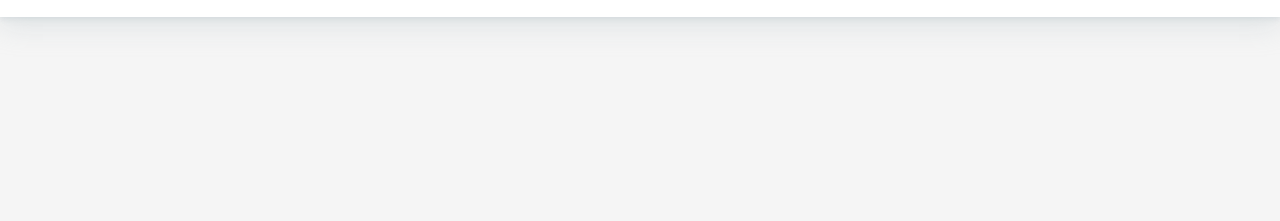
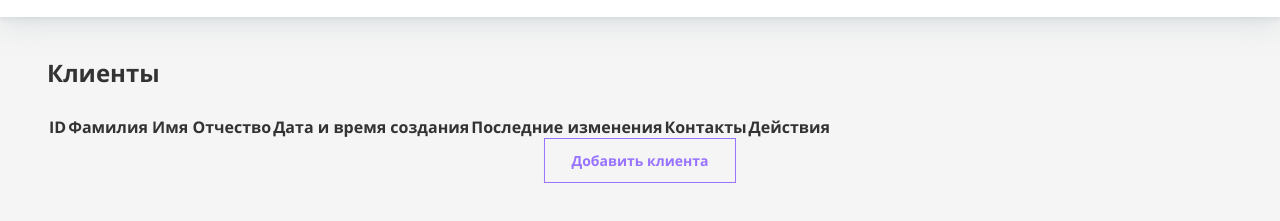
Before and after one commit to nomadcharm/skillbus, a plain HTML site: page crm-frontend/index.html in a window 1280 px wide. Shown: the part 73-294 px from the top of the page. Drawn offline with Linux system fonts and the light colour scheme.

Commit message:
table layout

```diff
--- a/crm-frontend/css/components/global.css
+++ b/crm-frontend/css/components/global.css
@@ -11,3 +11,9 @@
   padding: 0 20px;
   width: min(100%, 1226px);
 }
+
+.section-title {
+  font-size: 24px;
+  font-weight: 700;
+  line-height: 32.68px;
+}
--- a/crm-frontend/css/components/settings.css
+++ b/crm-frontend/css/components/settings.css
@@ -5,6 +5,8 @@ html {
 *,
 *::after,
 *::before {
+  margin: 0;
+  padding: 0;
   box-sizing: border-box;
 }
 
--- /dev/null
+++ b/crm-frontend/css/components/table.css
@@ -0,0 +1,71 @@
+.table {
+  margin-bottom: 36px;
+  width: 100%;
+}
+
+.table__head {
+  background-color: transparent;
+}
+
+.table__head-cell {
+  padding-bottom: 6px;
+  font-size: 12px;
+  font-weight: 400;
+  line-height: 16.34px;
+  text-align: left;
+  color: var(--clr-silver-chalice);
+}
+
+.table__head-cell--id {
+  padding-left: 18px;
+  width: 8.5%;
+  text-transform: uppercase;
+  color: var(--clr-heliotrope);
+  cursor: pointer;
+}
+
+.table__head-cell--name {
+  width: 31.1%;
+  cursor: pointer;
+}
+
+.table__head-cell--date-created {
+  width: 14.7%;
+  cursor: pointer;
+
+}
+
+.table__head-cell--date-edited {
+  width: 14.6%;
+  cursor: pointer;
+}
+
+.table__head-cell--contacts {
+  width: 13.6%;
+
+}
+
+.table__head-cell--actions {
+  width: 17.8%;
+
+}
+
+.table__body {
+  background-color: var(--clr-white);
+}
+
+.table__body-cell {
+  font-size: 14px;
+  font-weight: 400;
+  line-height: 19.07px;
+  text-align: left;
+}
+
+.table__body-cell--id {
+  padding-left: 18px;
+  padding-top: 22px;
+  padding-bottom: 22px;
+  font-size: 12px;
+  line-height: 16.34px;
+  color: var(--clr-silver-chalice);
+}
--- /dev/null
+++ b/crm-frontend/css/components/tableSection.css
@@ -0,0 +1,23 @@
+.clients {
+  padding-top: 40px;
+  padding-bottom: 40px;
+}
+
+.clients__title {
+  margin-bottom: 26px;
+}
+
+.clients__add-btn {
+  position: relative;
+  left: 50%;
+  display: flex;
+  align-items: center;
+  gap: 10px;
+  padding: 12px 26.5px;
+  border: 1px solid var(--clr-heliotrope);
+  font-size: 14px;
+  font-weight: 600;
+  line-height: 19px;
+  color: var(--clr-heliotrope);
+  transform: translate(-50%);
+}
--- a/crm-frontend/css/main.css
+++ b/crm-frontend/css/main.css
@@ -3,3 +3,5 @@
 @import "./components/settings.css";
 @import "./components/global.css";
 @import "./components/header.css";
+@import "./components/tableSection.css";
+@import "./components//table.css";
--- /dev/null
+++ b/crm-frontend/js/components/button.js
@@ -0,0 +1,5 @@
+export const createButtonElement = (text) => {
+  const buttonEl = document.createElement("button");
+  buttonEl.textContent = text;
+  return buttonEl;
+}
--- /dev/null
+++ b/crm-frontend/js/components/heading.js
@@ -0,0 +1,5 @@
+export const createHeadingElement = (type, text) => {
+  const heading = document.createElement(type);
+  heading.textContent = text;
+  return heading;
+}
--- /dev/null
+++ b/crm-frontend/js/components/table.js
@@ -0,0 +1,25 @@
+import { createTableRowElement } from "./tableRow.js";
+import { createTableHeaderElement } from "./tableHeader.js";
+
+export const createTableElement = () => {
+  const tableEl = document.createElement("table");
+  const tHeadEl = document.createElement("thead");
+  const tHeadRowEl = createTableRowElement();
+  const idHeaderEl = createTableHeaderElement(["table__head-cell", "table__head-cell--id"], "ID");
+  const fullNameHeaderEl = createTableHeaderElement(["table__head-cell", "table__head-cell--name"], "Фамилия Имя Отчество");
+  const createdAtHeaderEl = createTableHeaderElement(["table__head-cell", "table__head-cell--date-created"], "Дата и время создания");
+  const editedAtHeaderEl = createTableHeaderElement(["table__head-cell","table__head-cell--date-edited"], "Последние изменения");
+  const contactsHeaderEl = createTableHeaderElement(["table__head-cell","table__head-cell--contacts"], "Контакты");
+  const actionsHeaderEl = createTableHeaderElement(["table__head-cell","table__head-cell--actions"], "Действия");
+  const tBodyEl = document.createElement("tbody");
+
+  tableEl.classList.add("table");
+  tHeadEl.classList.add("table__head");
+  tHeadRowEl.classList.add("table__head-row");
+  tBodyEl.classList.add("table__body");
+
+  tHeadRowEl.append(idHeaderEl, fullNameHeaderEl, createdAtHeaderEl, editedAtHeaderEl, contactsHeaderEl, actionsHeaderEl);
+  tHeadEl.append(tHeadRowEl);
+  tableEl.append(tHeadEl, tBodyEl)
+  return tableEl;
+}
--- /dev/null
+++ b/crm-frontend/js/components/tableHeader.js
@@ -0,0 +1,9 @@
+export const createTableHeaderElement = (className, text) => {
+  const tableHeaderEl = document.createElement("th");
+
+  const classNames = className;
+  classNames.forEach(name => tableHeaderEl.classList.add(name));
+
+  tableHeaderEl.textContent = text;
+  return tableHeaderEl;
+}
--- /dev/null
+++ b/crm-frontend/js/components/tableRow.js
@@ -0,0 +1,4 @@
+export const createTableRowElement = () => {
+  const tableRowEl = document.createElement("tr");
+  return tableRowEl;
+}
--- /dev/null
+++ b/crm-frontend/js/components/tableSection.js
@@ -0,0 +1,23 @@
+import { createHeadingElement } from "./heading.js";
+import { createTableElement } from "./table.js";
+import { createButtonElement } from "./button.js";
+
+export const renderTableSectionElement = () => {
+  const bodyEl = document.querySelector("body");
+  const sectionEl = document.createElement("section");
+  const containerEl = document.createElement("div");
+  const headingEl = createHeadingElement("h2", "Клиенты");
+  const tableEl = createTableElement();
+  const addClientBtnEl = createButtonElement("Добавить клиента");
+
+  sectionEl.classList.add("clients");
+  containerEl.classList.add("container");
+  headingEl.classList.add("section-title", "clients__title");
+  addClientBtnEl.classList.add("clients__add-btn")
+
+  containerEl.append(headingEl, tableEl, addClientBtnEl);
+  sectionEl.append(containerEl);
+  bodyEl.append(sectionEl);
+
+  return { addClientBtnEl };
+}
--- a/crm-frontend/js/main.js
+++ b/crm-frontend/js/main.js
@@ -1,3 +1,15 @@
 import { renderHeaderElement } from "./components/header.js";
+import { renderTableSectionElement } from "./components/tableSection.js";
 
-renderHeaderElement()
+const renderMainPage = () => {
+  renderHeaderElement();
+
+  const { addClientBtnEl } = renderTableSectionElement();
+
+  addClientBtnEl.addEventListener("click", () => {
+    console.log(1)
+  })
+
+}
+
+renderMainPage()
```
Also changed, not shown: crm-frontend/js/components/modal.js (added).
